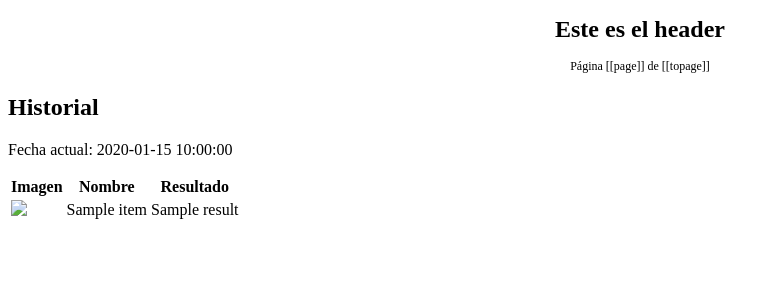
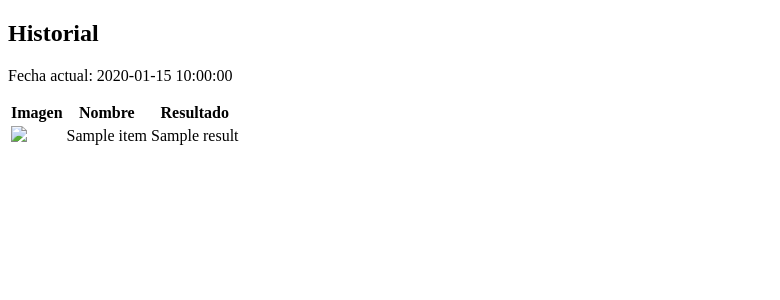
Before and after one commit to paulVera2001/clasificador_cafe, a Flask app: template templates/historial_pdf.html in a window 1280 px wide. Shown: the top 300 px of the page, without its empty margins (0-780 px from the left). Run offline with Flask 3, Linux system fonts and the light colour scheme; the template is opened without the code that fills it: most values are stand-ins (such as "Sample title", 1, 10 or a date in 2020).

```diff
--- a/app.py
+++ b/app.py
@@ -1,5 +1,3 @@
-
-
 from flask import Flask, render_template, request, session, jsonify, send_file
 from models.modelo_clasificador import predecir_clase
 from werkzeug.utils import secure_filename
@@ -61,7 +59,7 @@ def exportar_pdf():
     fecha_actual = datetime.now().strftime("%d/%m/%Y")
 
     # Obtener el root path de la aplicación
-    app_root_path = app.root_path
+    app_root_path = app.root_path.replace('\\', '/')
 
     # Renderizar historial_pdf.html con los datos
     rendered_html = render_template('historial_pdf.html', history=history, fecha_actual=fecha_actual, app_root_path=app_root_path)
@@ -71,17 +69,34 @@ def exportar_pdf():
     with open(temp_html_path, "w", encoding="utf-8") as f:
         f.write(rendered_html)
 
+    header_path = os.path.join(app.static_folder, 'uploads', 'header.html').replace('\\', '/')
+    footer_path = os.path.join(app.static_folder, 'uploads', 'footer.html').replace('\\', '/')
+
+    # Asegura rutas absolutas compatibles con wkhtmltopdf
+    header_path = os.path.abspath(header_path)
+    footer_path = f"file:///{os.path.abspath(footer_path)}"
+
     # Ruta del PDF de salida
     pdf_path = os.path.join(app.config['UPLOAD_FOLDER'], 'historial.pdf')
 
+
     # Ruta de wkhtmltopdf para Windows, usa aveces \\ en lugar de /
-    #config = pdfkit.configuration(wkhtmltopdf=r"C:\Program Files\wkhtmltopdf\bin\wkhtmltopdf.exe")
+    #config = pdfkit.configuration(wkhtmltopdf=r"C:\\Program Files\\wkhtmltopdf\\bin\\wkhtmltopdf.exe")
     # Ruta de wkhtmltopdf para Linux, siempre usa /
     config = pdfkit.configuration(wkhtmltopdf='/usr/bin/wkhtmltopdf')
 
     # Configuración para el PDF
     options = {
-        'enable-local-file-access': ''
+        "enable-local-file-access": "",
+        "page-size": "A4",
+        "margin-top": "20mm",
+        "margin-right": "15mm",
+        "margin-bottom": "20mm",
+        "margin-left": "15mm",
+        "encoding": "UTF-8",
+        "footer-center": "Página [page] de [topage]",  # Fuerza a wkhtmltopdf a incluir la paginación
+        "footer-font-size": "10",
+        'header-html': 'templates/header.html'
     }
 
     # Generar el PDF
--- a/templates/historial_pdf.html
+++ b/templates/historial_pdf.html
@@ -3,43 +3,9 @@
 <head>
     <meta charset="UTF-8">
     <title>Sistema Clasificador de Granos de Café</title>
-    <!-- <link rel="stylesheet" href="file:///{{ app_root_path  }}/static/css/historial_pdf.css"> -->
-    <style>
-        @page {
-            size: A4;
-            margin: 25mm 15mm 15mm 15mm;
-            @top-center {
-                content: element(header);
-            }
-            @bottom-center {
-                content: element(footer);
-            }
-        }
-        #header {
-            position: running(header);
-            width: 100%;
-            text-align: center;
-            font-size: 12px;
-        }
-        #footer {
-            position: running(footer);
-            width: 100%;
-            text-align: center;
-            font-size: 12px;
-        }
-    </style>
+    <link rel="stylesheet" href="file:///{{ app_root_path  }}/static/css/historial_pdf.css">
 </head>
 <body>
-
-<div id="header">
-    <h1>Este es el header</h1>
-</div>
-
-<div id="footer">
-    <p>Página <span class="page"></span> de <span class="topage"></span></p>
-</div>
-
-<div>
         <h2>Historial</h2>
         <p>Fecha actual: <span>{{ fecha_actual }}</span></p>
 
@@ -62,13 +28,5 @@
                 {% endfor %}
             </tbody>
         </table>
-</div>
-
-<script>
-    // wkhtmltopdf sustituye automáticamente las clases page y topage
-    document.querySelector('.page').innerText = '[[page]]';
-    document.querySelector('.topage').innerText = '[[topage]]';
-</script>
-
 </body>
 </html>
```
Also changed, not shown: templates/header.html (+7 -3 lines). Lines whose indentation alone changed are shown as unchanged.
